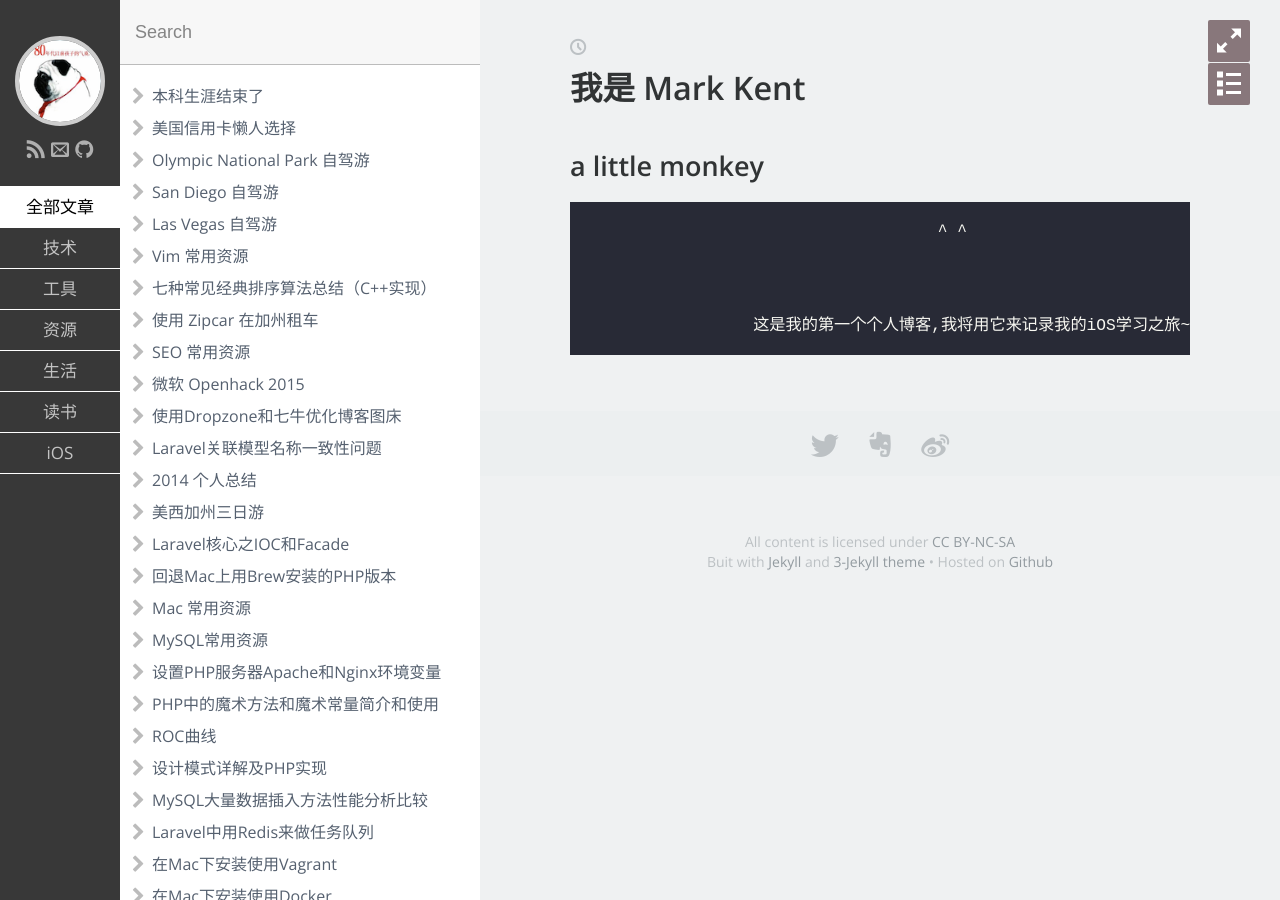
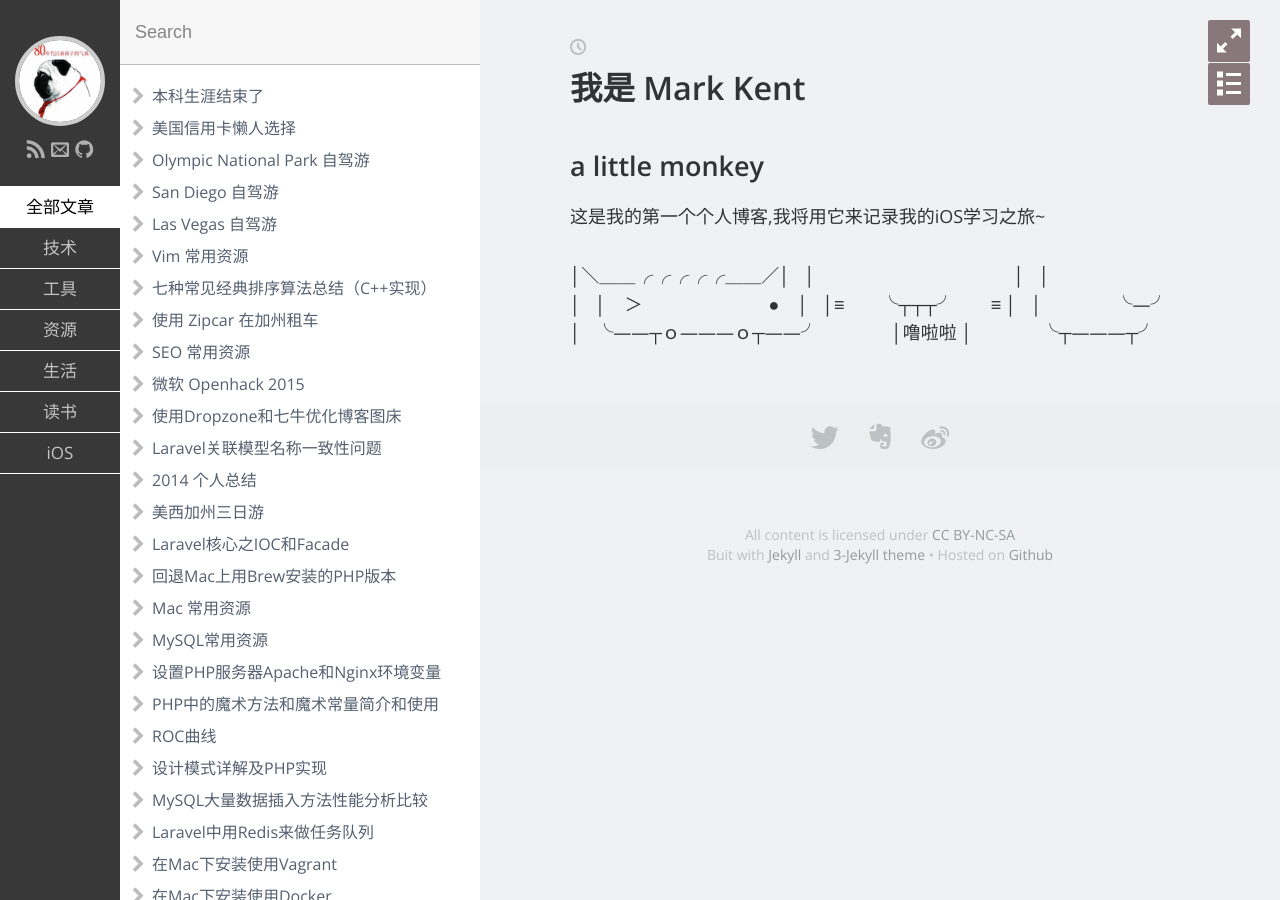
Before and after one commit to MarKent/MarKent.github.io, a Jekyll site: the page built from index.md, in a window 1280 px wide. Built offline with Jekyll 4.4.1, drawn with Linux system fonts in a browser that asks for light colours; some web fonts are replaced.

Commit message:
欢迎页

```diff
--- a/index.md
+++ b/index.md
@@ -5,8 +5,17 @@ layout: post
 
 ##  a little monkey
 
-                                        ^ ^
 
 
 
-                     这是我的第一个个人博客,我将用它来记录我的iOS学习之旅~
+这是我的第一个个人博客,我将用它来记录我的iOS学习之旅~
+
+│＼＿＿╭╭╭╭╭＿＿／│
+│　　　　　　　　　　　│
+│　　　　　　　　　　　│
+│　＞　　　　　　　●　│
+│≡　　╰┬┬┬╯　　≡ │
+│　　　　╰—╯　　　　│
+  ╰——┬ｏ———ｏ┬——╯
+　　　│噜啦啦 │
+　　　╰┬———┬╯
```
